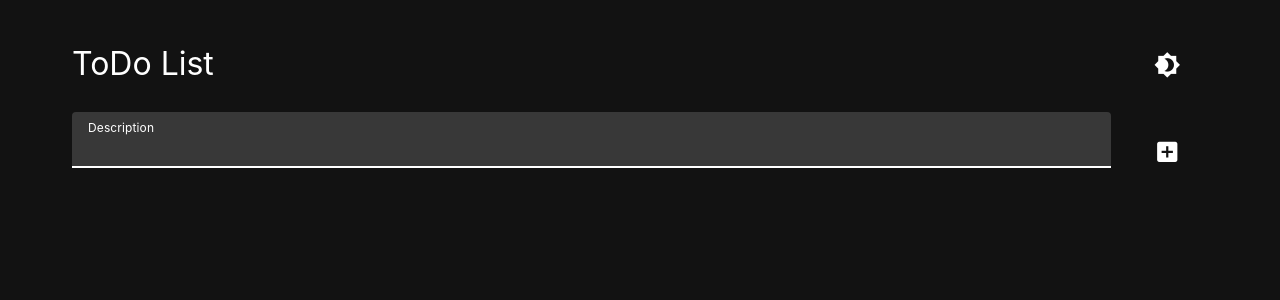
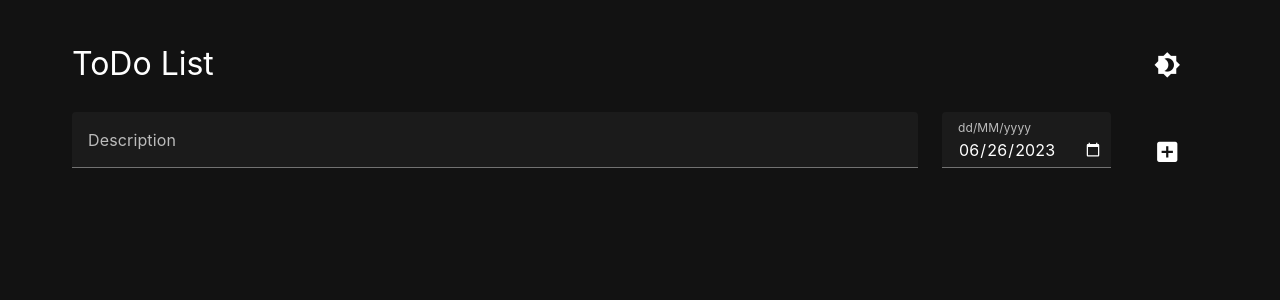
Before and after one commit to MessinaDev/ToDoList, a Vue app: page / in a window 1280 px wide. Shown: the top 300 px of the page. Built offline with nearby package versions, Linux system fonts and the light colour scheme.

Commit message:
fix CSS container add field "date" add package for date

```diff
--- a/package.json
+++ b/package.json
@@ -13,6 +13,7 @@
     "format": "prettier --write src/"
   },
   "dependencies": {
+    "date-fns": "^2.30.0",
     "pinia": "^2.1.3",
     "uuid": "^9.0.0",
     "vue": "^3.3.4",
--- a/src/App.vue
+++ b/src/App.vue
@@ -15,7 +15,7 @@ import TasksList from "./components/TasksList.vue"
   </Suspense>
 </template>
 
-<style scoped>
+<style>
 .v-container {
   padding: 0;
 }
@@ -61,4 +61,10 @@ nav a:first-of-type {
     margin-top: 1rem;
   }
 }
+
+@media (min-width: 960px) {
+  .v-container {
+    max-width: initial;
+  }
+}
 </style>
--- a/src/components/AddTask.vue
+++ b/src/components/AddTask.vue
@@ -1,9 +1,12 @@
 <template>
-  <v-form validate-on="submit lazy" @submit.prevent="addTask()">
+  <v-form ref="form" validate-on="input" v-model="hasValidValues" @submit.prevent="addTask()">
     <v-container>
       <v-row align="center" justify="center">
-        <v-col cols="11">
-          <v-text-field label="Description" v-model="description" autofocus required />
+        <v-col cols="9">
+          <v-text-field label="Description" v-model="description" required :rules="rules.description" />
+        </v-col>
+        <v-col cols="2">
+          <v-text-field label="dd/MM/yyyy" type="date" v-model="date" :rules="rules.date"></v-text-field>
         </v-col>
         <v-col cols="1">
           <v-btn type="submit" variant="text" icon="mdi mdi-plus-box" size="x-large"></v-btn>
@@ -17,16 +20,37 @@
 <script setup lang="ts">
 import Task from '@/entities/task';
 import { useTasksStore } from "../stores/tasks"
+import { format } from "date-fns";
+import { ref } from "vue";
 
-let description: string;
 const storeTasks = useTasksStore();
 
+const form = ref<HTMLFormElement | null>(null)
+let description = ref("");
+let date = ref("");
+resetDateTask();
+let hasValidValues = ref(false);
+
+const rules = {
+  description: [(d) => !!d || "Required"],
+  date: [(d) => {
+    if (d) {
+      return true
+    };
+    resetDateTask();
+    return "Required";
+  }]
+}
+
 function addTask() {
-  if (description) {
-    const task: Task = new Task(description);
+  if (hasValidValues.value) {
+    const task: Task = new Task(description.value, date.value);
     storeTasks.addTask(task);
-    description = "";
+    form.value?.reset();
   }
+}
+function resetDateTask(): void {
+  date.value = format(new Date(), "yyyy-MM-dd");
 }
 </script>
 
--- a/src/components/TasksList.vue
+++ b/src/components/TasksList.vue
@@ -5,12 +5,13 @@
     </v-toolbar>
     <v-list>
       <v-list-item v-for="task in storeTasks.tasksToComplete" :key="task.id">
-        <!-- <v-text-field variant="underlined" readonly>
-          {{ task.description }}
-        </v-text-field> -->
         <v-list-item-title>
           {{ task.description }}
         </v-list-item-title>
+        <v-list-item-subtitle class="pl-2">
+          <v-icon class="mr-1">mdi mdi-clock-time-eight-outline</v-icon> {{ task.date ? format(new Date(task.date),
+            "dd-MM-yyyy") : "-" }}
+        </v-list-item-subtitle>
 
         <template v-slot:append>
           <v-btn variant="text" icon="mdi mdi-pencil" size="large">
@@ -36,6 +37,9 @@
         <v-list-item-title class="list-item__task-completed">
           {{ task.description }}
         </v-list-item-title>
+        <v-list-item-subtitle class="pl-2 ">
+          <v-icon class="mr-1">mdi mdi-clock-time-eight-outline</v-icon> {{ format(new Date(task.date), "dd-MM-yyyy") }}
+        </v-list-item-subtitle>
 
         <template v-slot:append>
           <v-btn variant="text" icon="mdi mdi-delete" size="large" class="list-item__task-completed--reset-decoration"
@@ -51,6 +55,7 @@
 <script setup lang="ts">
 import { useTasksStore } from "../stores/tasks"
 import { ref } from "vue"
+import { format } from "date-fns"
 
 const storeTasks = await useTasksStore();
 await storeTasks.fetchTasks();
@@ -78,4 +83,10 @@ let showCompletedTasks = ref(false);
   padding-top: 0px;
   padding-bottom: 0px;
 }
+
+@media (min-width: 1024px) {
+  header {
+    padding-right: 0;
+  }
+}
 </style>
--- a/src/entities/task.ts
+++ b/src/entities/task.ts
@@ -4,10 +4,12 @@ export default class Task {
   readonly id: string;
   description: string;
   completed: boolean;
+  date: string;
 
-  constructor(description: string) {
+  constructor(description: string, date: string) {
     this.id = uuidv4();
     this.description = description;
     this.completed = false;
+    this.date = date;
   }
 }
--- a/src/stores/tasks.ts
+++ b/src/stores/tasks.ts
@@ -72,7 +72,8 @@ async function openDB() {
     const request = indexedDB.open(nameDB);
     request.onupgradeneeded = () => {
       db = request.result;
-      db.createObjectStore(nameTableTasks, { keyPath: "id", autoIncrement: true });
+      const store = db.createObjectStore(nameTableTasks, { keyPath: "id" });
+      store.createIndex("id", "id", { unique: true });
     };
     request.onsuccess = () => {
       db = request.result;
```
Also changed, not shown: 1 other file (tests, documents, lock files or other folders).
